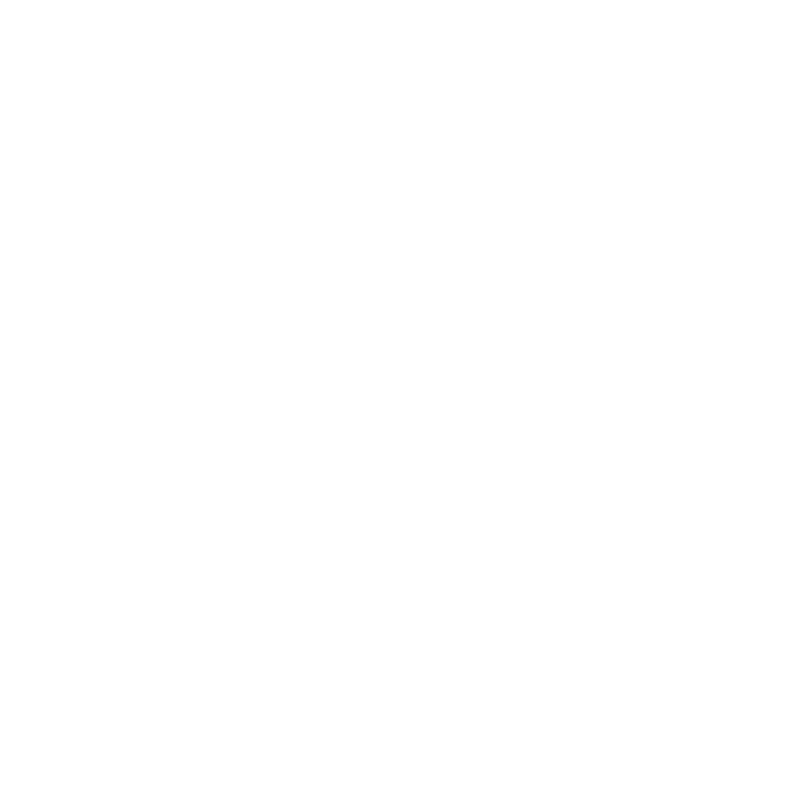
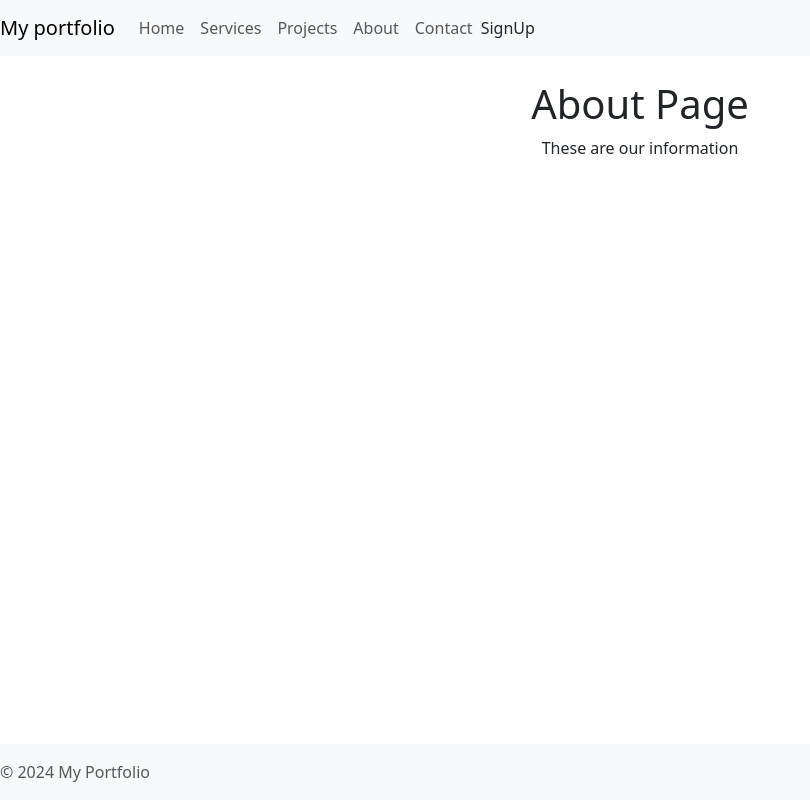
Before and after one commit to CENT-COL/comp229-s24-401, a React (Vite) app in the folder client/: page /about in a window 1280 px wide. Before the commit this address had no page. Shown: the whole page, without its empty margins (0-810 px from the left). Built offline with nearby package versions, Linux system fonts and the light colour scheme.

Commit message:
Initial Navigation completed

```diff
--- a/client/src/app.jsx
+++ b/client/src/app.jsx
@@ -1,16 +1,64 @@
-import React from 'react';
-import {BrowserRouter as Router, Route, Routes, Link} from 'react-router-dom';
+import React, { useState } from 'react';
+import { BrowserRouter as Router, Route, Routes, Link } from 'react-router-dom';
+import 'bootstrap/dist/css/bootstrap.min.css';
+
+
+
 import Home from './pages/home';
+import Services from './pages/services';
+import About from './pages/about';
+import Projects from './pages/projects';
+import Contact from './pages/contact';
 
 function App() {
+    const { user, setUser } = useState(null);
+
     return (
-        <>
-            <Router>
-                <Routes>
-                    <Route path="/" element={<Home />} />
-                </Routes>
-            </Router>
-        </>
+        <Router>
+            <div className="App">
+                <nav className="navbar navbar-expand-lg navbar-light bg-light">
+                    <Link className="navbar-brand" to="/">
+                        My portfolio
+                    </Link>
+                    <div className="collapse navbar-collapse">
+                        <ul className="navbar-nav mr-auto">
+                            <li className="nav-item">
+                                <Link className="nav-link" to='/'>Home</Link>
+                            </li>
+                            <li className="nav-item">
+                                <Link className="nav-link" to='/services'>Services</Link>
+                            </li>
+                            <li className="nav-item">
+                                <Link className="nav-link" to='/projects'>Projects</Link>
+                            </li>
+                            <li className="nav-item">
+                                <Link className="nav-link" to='/about'>About</Link>
+                            </li>
+                            <li className="nav-item">
+                                <Link className="nav-link" to='/contact'>Contact</Link>
+                            </li>
+                        </ul>
+                        <ul className="navbar-nav ml-auto">
+                            {user ? (<></>) : (<>SignUp</>)}
+                        </ul>
+                    </div>
+                </nav>
+                <div className="container mt-4 text-center">
+                    <Routes>
+                        <Route path="/" element={<Home />} />
+                        <Route path="/services" element={<Services />} />
+                        <Route path="/about" element={<About />} />
+                        <Route path="/projects" element={<Projects />} />
+                        <Route path="/contact" element={<Contact />} />
+                    </Routes>
+                </div>
+                <nav className="navbar fixed-bottom navbar-light bg-light">
+                    <span className="navbar-text">
+                        &copy; 2024 My Portfolio
+                    </span>
+                </nav>
+            </div>
+        </Router>
     );
 }
 
--- /dev/null
+++ b/client/src/pages/about.jsx
@@ -0,0 +1,12 @@
+import React from 'react';
+
+const About = () => {
+    return (
+        <div>
+            <h1>About Page</h1>
+            <p>These are our information</p>
+        </div>
+    )
+}
+
+export default About;
--- /dev/null
+++ b/client/src/pages/contact.jsx
@@ -0,0 +1,12 @@
+import React from 'react';
+
+const Contact = () => {
+    return (
+        <div>
+            <h1>Contact Page</h1>
+            <p>Get in contact</p>
+        </div>
+    )
+}
+
+export default Contact;
--- a/client/src/pages/home.jsx
+++ b/client/src/pages/home.jsx
@@ -5,7 +5,7 @@
     const apiUrl = import.meta.env.VITE_API_URL || '/api';
 
     useEffect(() => {
-        fetch(`${apiUrl}/projects/664f3ef41d6fbc80ad6524e8`)
+        fetch(`${apiUrl}/data`)
         .then(response => response.json())
         .then(data => setData(data))
     }, [apiUrl])
@@ -14,7 +14,7 @@
         <div>
             <h1>Home Page</h1>
             <p>Welcome to the Home Page</p>
-            {data && <p>Data from server: {data.description}</p>}
+            {data && <p>Data from server: {data.message}</p>}
         </div>
     )
 }
--- /dev/null
+++ b/client/src/pages/projects.jsx
@@ -0,0 +1,12 @@
+import React from 'react';
+
+const Projects = () => {
+    return (
+        <div>
+            <h1>Projects Page</h1>
+            <p>These are the Projects we offer</p>
+        </div>
+    )
+}
+
+export default Projects;
--- /dev/null
+++ b/client/src/pages/services.jsx
@@ -0,0 +1,12 @@
+import React from 'react';
+
+const Services = () => {
+    return (
+        <div>
+            <h1>Services Page</h1>
+            <p>These are the services we offer</p>
+        </div>
+    )
+}
+
+export default Services;
```
Also changed, not shown: 1 other file (tests, documents, lock files or other folders).
